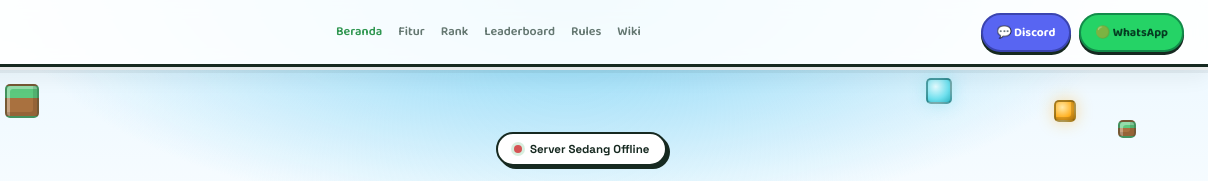
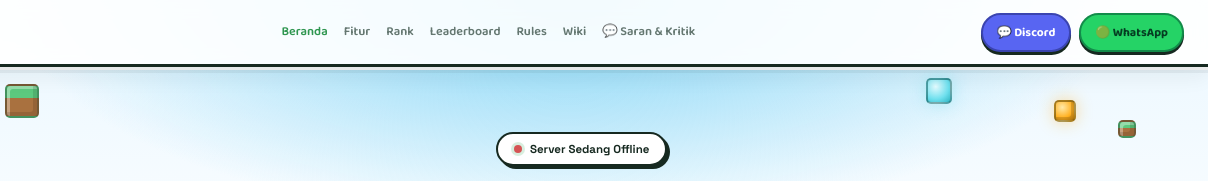
Before and after one commit to AlfanWinata/Hu-taoWeb2-redesign, a plain HTML site: page index.html in a window 1280 px wide. Shown: the top 181 px of the page, 72-1280 px from the left. Drawn offline with Linux system fonts and the light colour scheme; no server answers.

Commit message:
Add link for Saran & Kritik in navigation

```diff
--- a/index.html
+++ b/index.html
@@ -27,6 +27,7 @@
     <a href="leaderboard.html">Leaderboard</a>
     <a href="rules.html">Rules</a>
     <a href="wiki.html">Wiki</a>
+    <a href="saran-kritik.html">💬 Saran & Kritik</a>
   </div>
   <div class="navright">
     <a href="https://discord.gg/TuKNkSFM5" target="_blank" rel="noopener" class="btn-pill btn-discord">💬 Discord</a>
```
